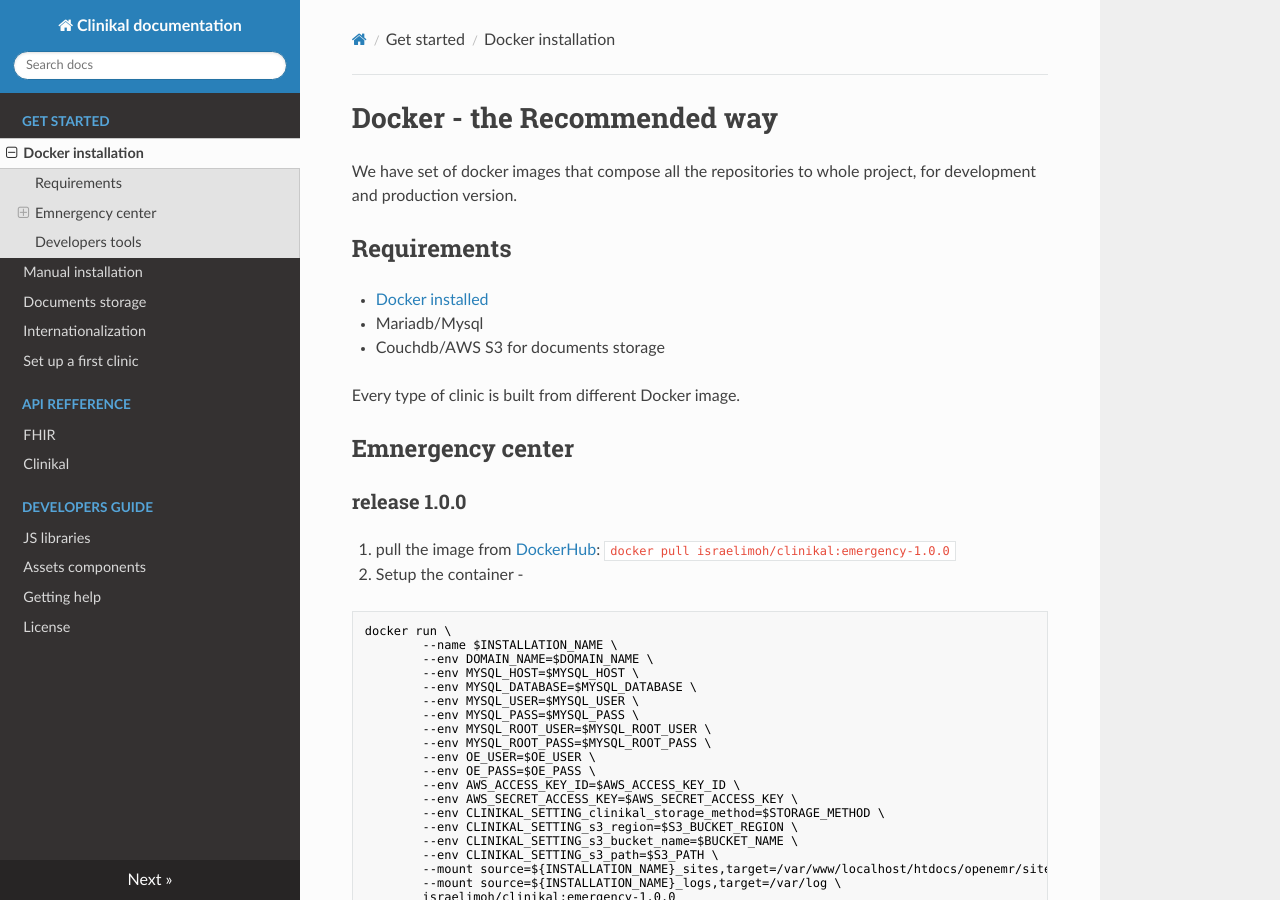
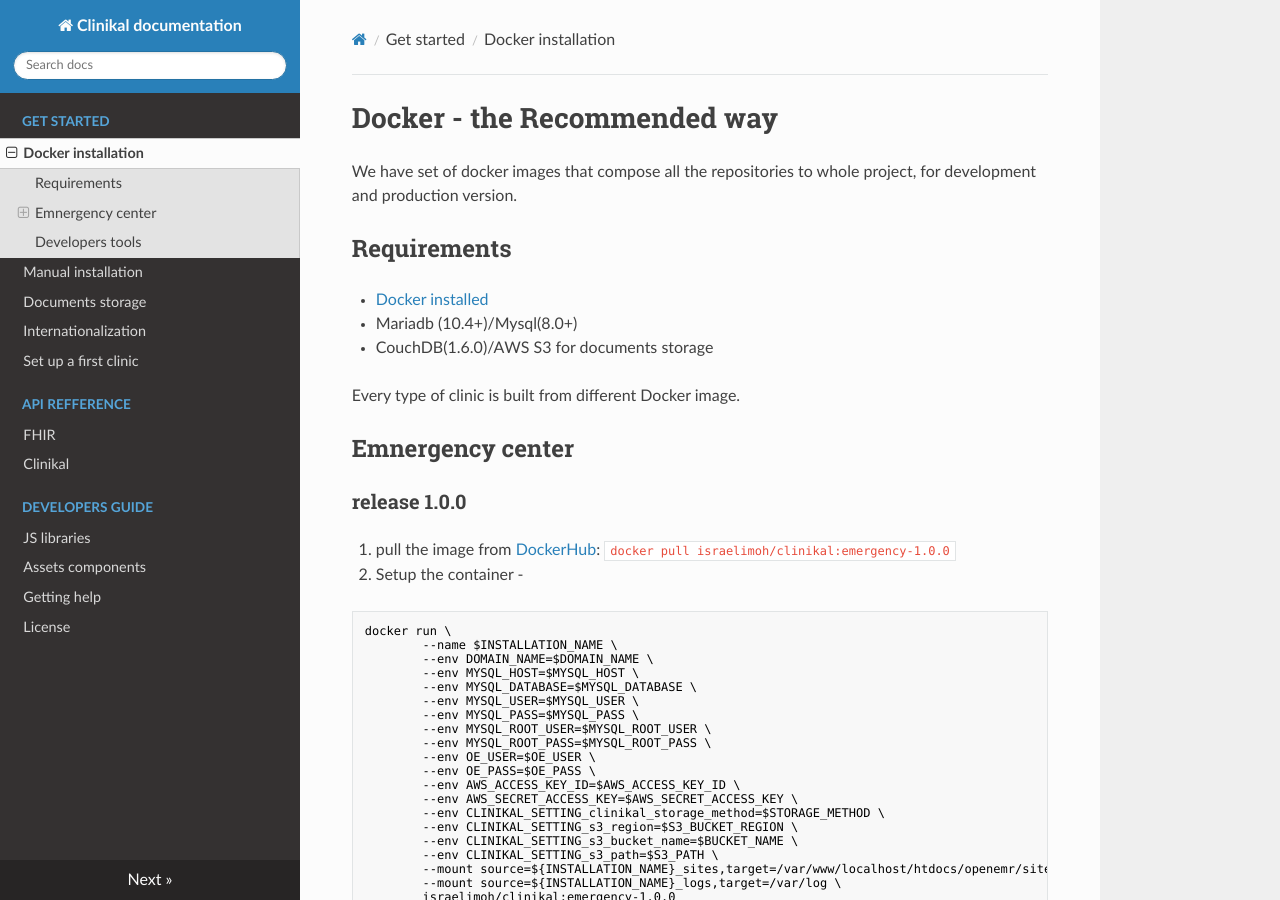
Before and after one commit to MohGovIL/Clinical-Documentation, an MkDocs documentation site: the page built from docs/get_started/docker_installation.md, in a window 1280 px wide and 900 px high. Built offline with MkDocs 1.6.1, drawn with Linux system fonts in a browser that asks for light colours; nearby versions of some CDN libraries; some of the changed text lies outside the part shown.

Commit message:
add versions

```diff
--- a/docs/get_started/docker_installation.md
+++ b/docs/get_started/docker_installation.md
@@ -3,8 +3,8 @@ We have set of docker images that compose all the repositories to whole project,
 
 ## Requirements
 * [Docker installed](https://docs.docker.com/install/)
-* Mariadb/Mysql
-* Couchdb/AWS S3 for documents storage
+* Mariadb (10.4+)/Mysql(8.0+)
+* CouchDB(1.6.0)/AWS S3 for documents storage
 
 
 Every type of clinic is built from different Docker image.
@@ -68,9 +68,9 @@ Using [clinikal-devops](https://github.com/israeli-moh/clinikal-devops) reposito
 **Additional requirements** (in addition to the above)
 Make sure you have installed on your machine:
 * git
-* php
-* composer
-* npm
+* php(7.3+)
+* composer(v1.9.3)
+* npm(6.0.0+)
 
 1. Clone the repository from github.
 2. **Configuration**<br>
```
